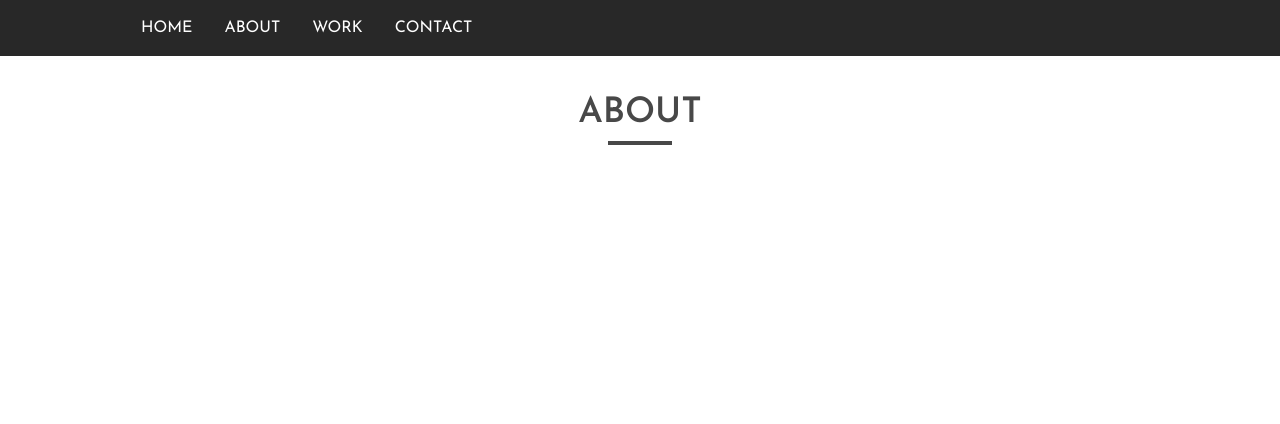
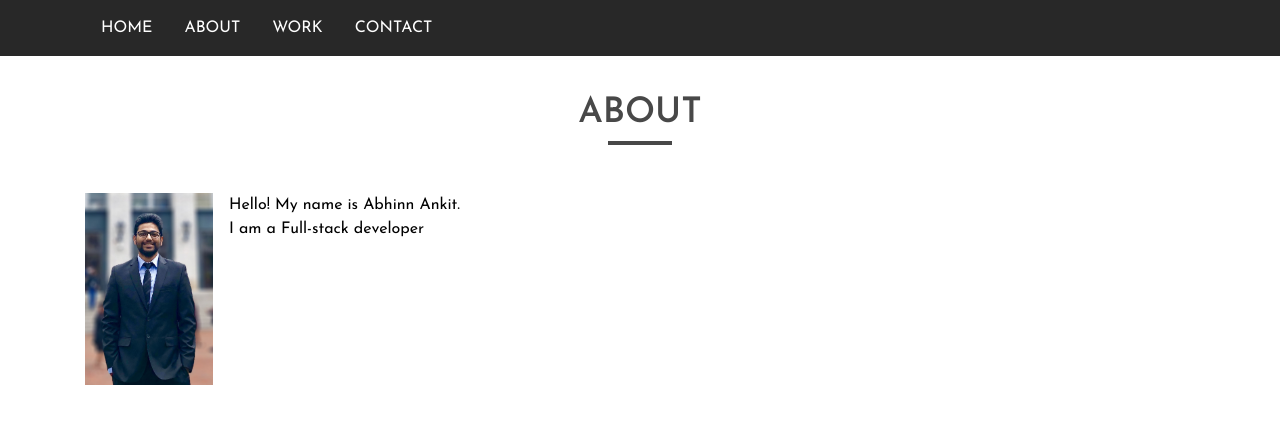
Before and after one commit to abhinnankit/abhinnankit.github.io, a React (Create React App) app: page / in a window 1280 px wide. Shown: the top 424 px of the page. Built offline with nearby package versions, Linux system fonts and the light colour scheme.

Commit message:
Add aboutme and image

```diff
--- a/src/components/About/About.tsx
+++ b/src/components/About/About.tsx
@@ -1,9 +1,13 @@
 import React from 'react';
-import PropTypes from 'prop-types';
-import classes from './About.module.scss';
+import AboutMe from './AboutMe/AboutMe';
 
 const about = props => {
-    return <div />;
+    const sectionClasses = ['col-md-6', 'col-12'];
+    return (
+        <section className={sectionClasses.join(' ')} style={{ display: 'flex' }}>
+            <AboutMe />
+        </section>
+    );
 };
 
 about.propTypes = {};
--- /dev/null
+++ b/src/components/About/AboutMe/AboutMe.module.scss
@@ -0,0 +1,13 @@
+.img {
+    height: 12em;
+    width: 8em;
+    &::after {
+        content: '';
+        clear: both;
+        display: table;
+    }
+}
+
+.article {
+    margin-left: 1em;
+}
--- /dev/null
+++ b/src/components/About/AboutMe/AboutMe.tsx
@@ -0,0 +1,17 @@
+import React from 'react';
+import myImage from '../../../assets/images/sjanasjncpascmxan.jpg';
+import classes from './AboutMe.module.scss';
+
+const aboutMe = () => {
+    return (
+        <React.Fragment>
+            <img src={myImage} alt={'Abhinn Ankit'} className={classes.img} />
+            <article className={classes.article}>
+                Hello! My name is Abhinn Ankit.
+                <p>I am a Full-stack developer</p>
+            </article>
+        </React.Fragment>
+    );
+};
+
+export default aboutMe;
--- a/src/components/Header/NavigationList/NavigationList.module.scss
+++ b/src/components/Header/NavigationList/NavigationList.module.scss
@@ -1,4 +1,5 @@
 .NavigationList {
     display: flex;
     list-style-type: none;
+    padding: 0;
 }
--- /dev/null
+++ b/src/hoc/Row/Row.tsx
@@ -0,0 +1,9 @@
+import React from 'react';
+
+const row = props => (
+    <div className={'row'} style={props.style}>
+        {props.children}
+    </div>
+);
+
+export default row;
--- a/src/hoc/Section/Section.module.scss
+++ b/src/hoc/Section/Section.module.scss
@@ -1,10 +1,10 @@
 .Section {
-    text-align: center;
     padding-top: 2em;
     h1 {
         font-size: 2.2em;
         font-weight: bold;
         color: #484848;
+        text-align: center;
     }
 }
 
@@ -12,4 +12,5 @@
     border-bottom: 0.3em solid #484848;
     width: 4em;
     margin: auto;
+    margin-bottom: 3em;
 }
--- a/src/hoc/Section/Section.tsx
+++ b/src/hoc/Section/Section.tsx
@@ -1,14 +1,19 @@
 import React from 'react';
 import PropTypes from 'prop-types';
 import classes from './Section.module.scss';
+import Container from '../Container/Container';
+import Row from '../Row/Row';
 
 const section = props => {
     return (
         <section className={classes.Section}>
-            <div className={'container'}>
-                <h1>{props.title}</h1>
-                <div className={classes.SectionBlock} />
-            </div>
+            <Container>
+                <Row style={{ flexDirection: 'column' }}>
+                    <h1>{props.title}</h1>
+                    <div className={classes.SectionBlock} />
+                </Row>
+                <Row>{props.children}</Row>
+            </Container>
         </section>
     );
 };
--- a/src/styles/_common.scss
+++ b/src/styles/_common.scss
@@ -29,22 +29,27 @@
     max-width: 100%;
 }
 
+@include generate-col(null);
+
 /* Media queries */
 
 @media (min-width: 768px) {
     .container {
         max-width: 720px;
     }
+    @include generate-col('-md');
 }
 
 @media (min-width: 992px) {
     .container {
         max-width: 960px;
     }
+    @include generate-col('-lg');
 }
 
 @media (min-width: 1200px) {
     .container {
         max-width: 1140px;
     }
+    @include generate-col('-xl');
 }
```
Also changed, not shown: src/components/About/Skills/Skills.tsx (added, +7 -0 lines), src/assets/images/sjanasjncpascmxan.jpg (added), src/components/About/Skills/Skills.module.scss (added).
